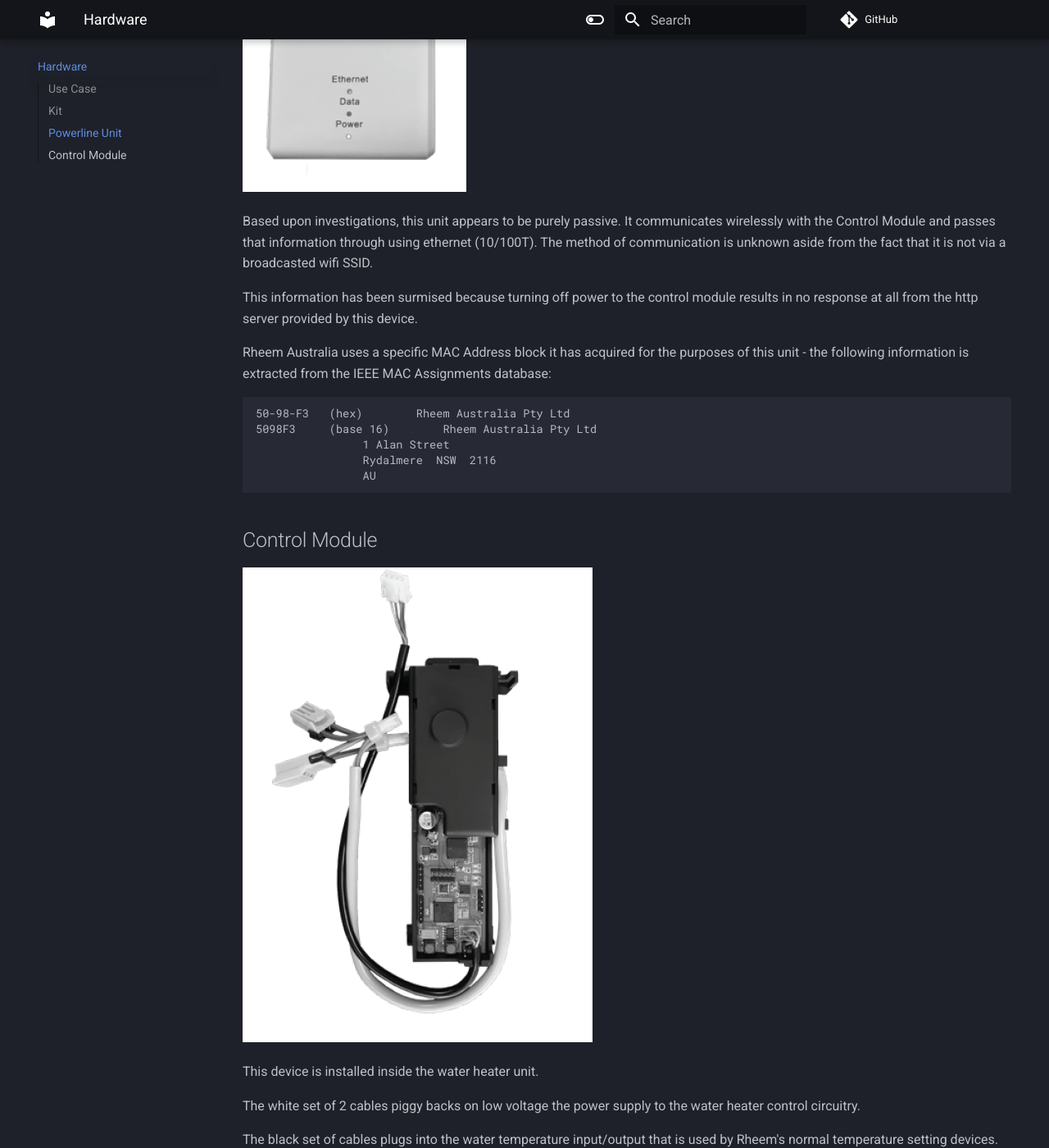
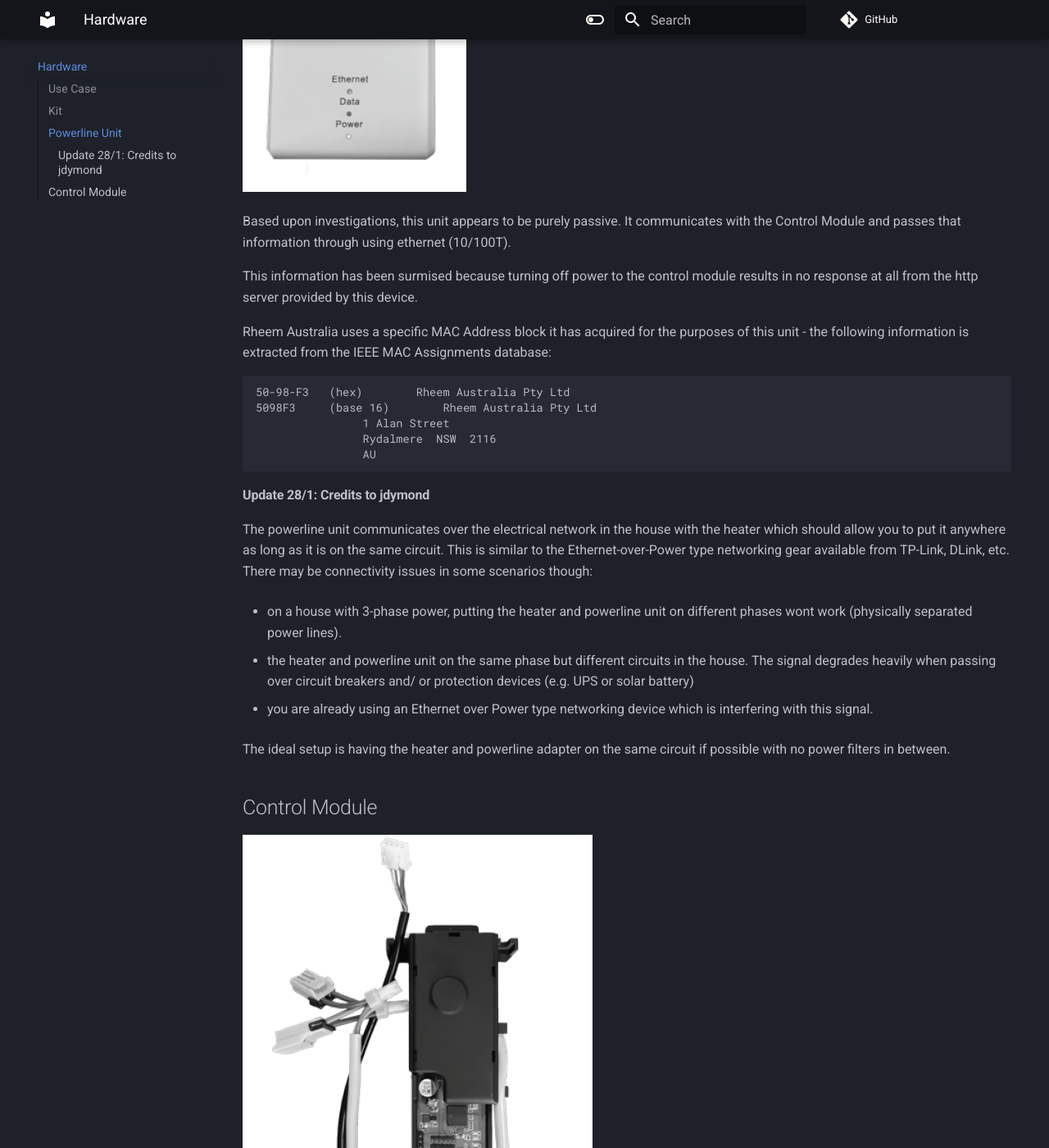
Before and after one commit to illuzn/Rheem-Eziset-Protocol, an MkDocs documentation site: the page built from docs/hardware.md, in a window 1280 px wide and 1400 px high, scrolled down 1791 px. Shown: the whole window at 82% size. Built offline with MkDocs 1.6.1 and Material for MkDocs 9.7.7, drawn with Linux system fonts in a browser that asks for light colours; comment, search, counter and statistics services are not loaded.

Commit message:
Update information regarding powerline unit

````diff
--- a/docs/hardware.md
+++ b/docs/hardware.md
@@ -36,7 +36,7 @@ Clockwise from the top-left they are:
 
 ![Powerline Unit](plug.png)
 
-Based upon investigations, this unit appears to be purely passive. It communicates wirelessly with the Control Module and passes that information through using ethernet (10/100T). The method of communication is unknown aside from the fact that it is not via a broadcasted wifi SSID.
+Based upon investigations, this unit appears to be purely passive. It communicates with the Control Module and passes that information through using ethernet (10/100T).
 
 This information has been surmised because turning off power to the control module results in no response at all from the http server provided by this device.
 
@@ -50,6 +50,19 @@ Rheem Australia uses a specific MAC Address block it has acquired for the purpos
 				AU
 ```
 
+#### Update 28/1: Credits to jdymond
+
+The powerline unit communicates over the electrical network in the house with the heater which should allow you to put it anywhere as long as it is on the same circuit. This is similar to the Ethernet-over-Power type networking gear available from TP-Link, DLink, etc. There may be connectivity issues in some scenarios though:
+
+* on a house with 3-phase power, putting the heater and powerline unit on different phases wont work (physically separated power lines).
+
+* the heater and powerline unit on the same phase but different circuits in the house. The signal degrades heavily when passing over circuit breakers and/ or protection devices (e.g. UPS or solar battery)
+
+* you are already using an Ethernet over Power type networking device which is interfering with this signal.
+
+The ideal setup is having the heater and powerline adapter on the same circuit if possible with no power filters in between.
+
+
 ## Control Module
 
 ![Control Module](control.png)
````
Also changed, not shown: docs/contribute.md (+4 -0 lines).
